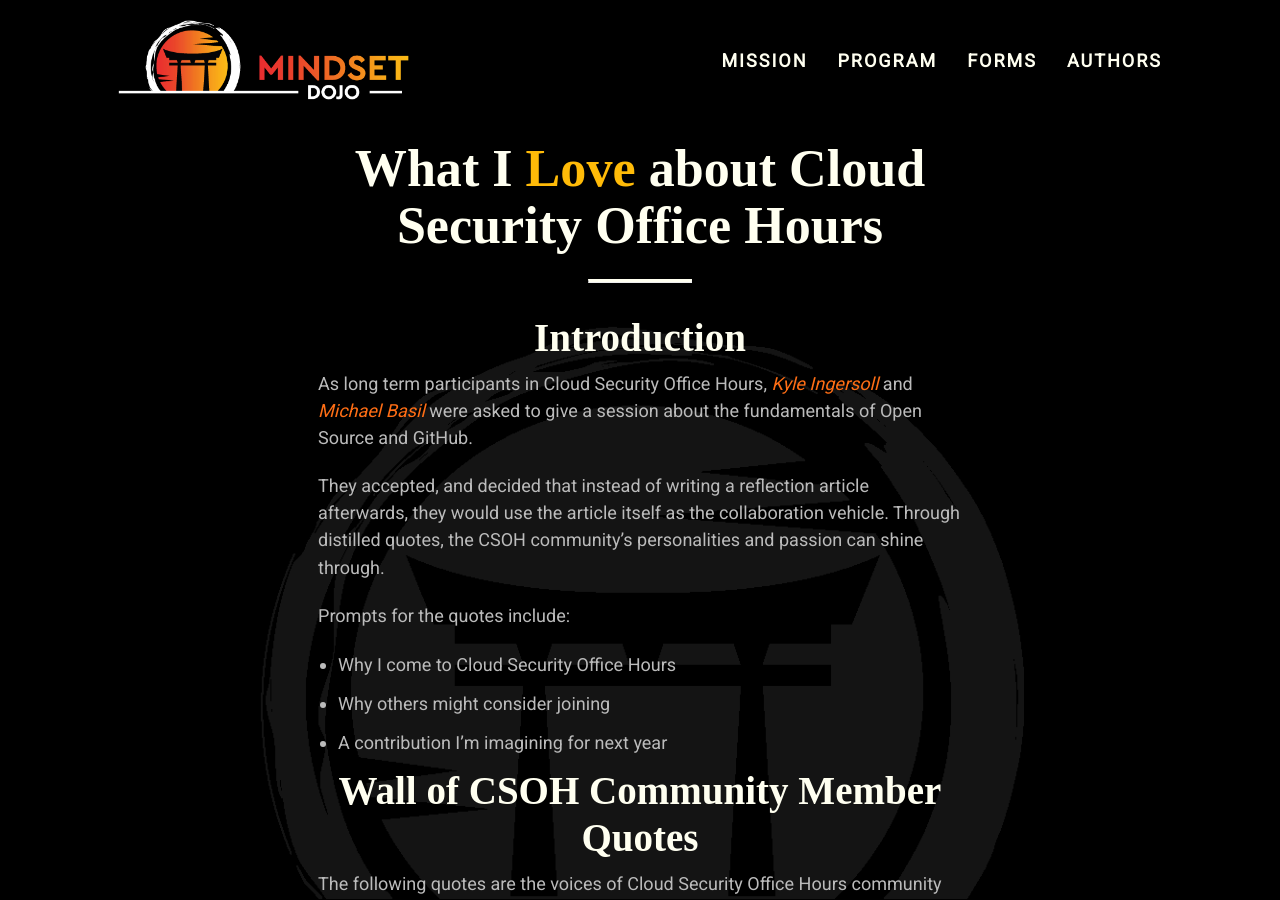
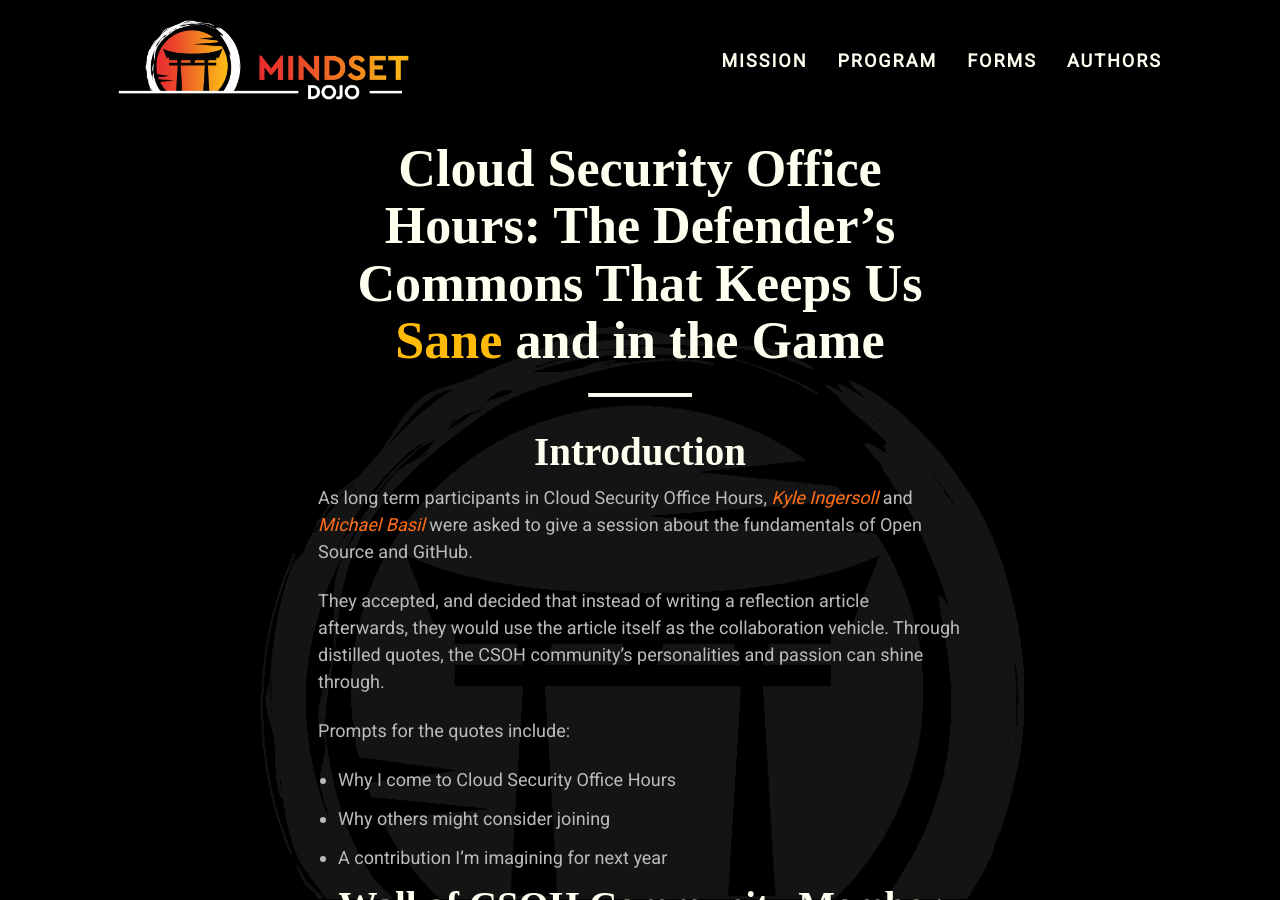
Before and after one commit to mindset-dojo/mindset-dojo.github.io, a Jekyll site: the page built from _insights/2025/kyle-ingersoll/2025-12-08-csoh-defender-commons-sane-game.md, in a window 1280 px wide and 900 px high. Built offline with Jekyll 4.4.1, drawn with Linux system fonts in a browser that asks for light colours; some web fonts are replaced.

Commit message:
refactor(csoh-defender-commons-sane-game): title and title_mark.

```diff
--- a/_insights/2025/kyle-ingersoll/2025-12-08-what-i-love-about-cloud-security-office-hours.md
+++ b/_insights/2025/kyle-ingersoll/2025-12-08-csoh-defender-commons-sane-game.md
@@ -1,7 +1,7 @@
 ---
 layout: insight
-title: "What I Love about Cloud Security Office Hours"
-title_mark: "Love"
+title: "Cloud Security Office Hours: The Defender’s Commons That Keeps Us Sane and in the Game"
+title_mark: "Sane"
 published_date: 2025-12-08
 refactored_date: 2025-12-10
 authors:
```
